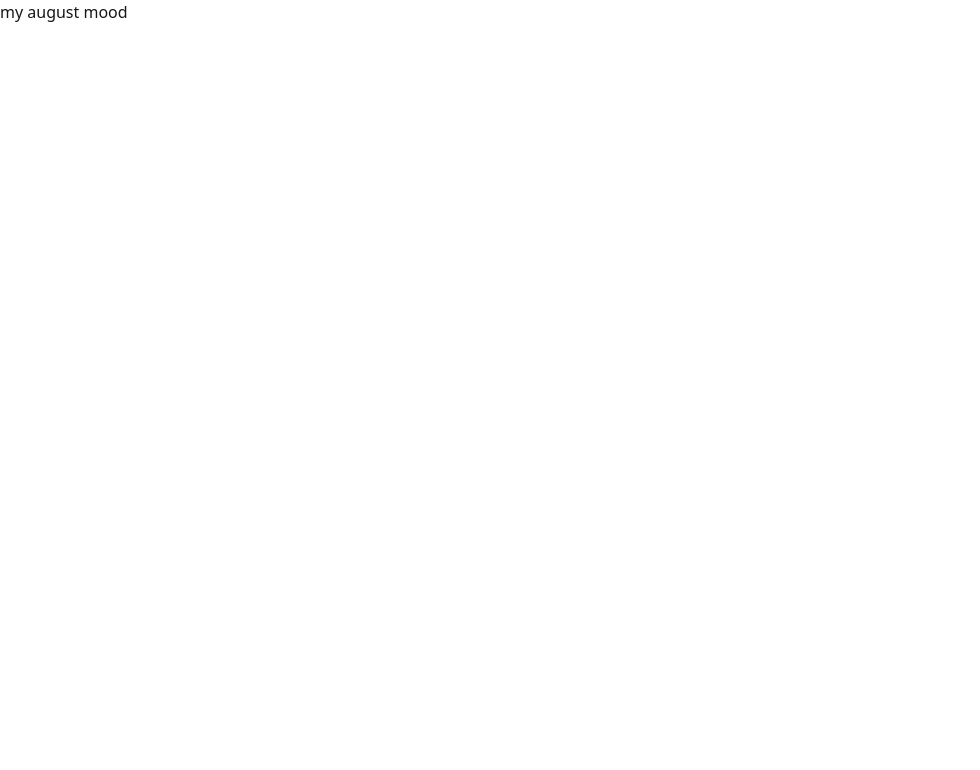
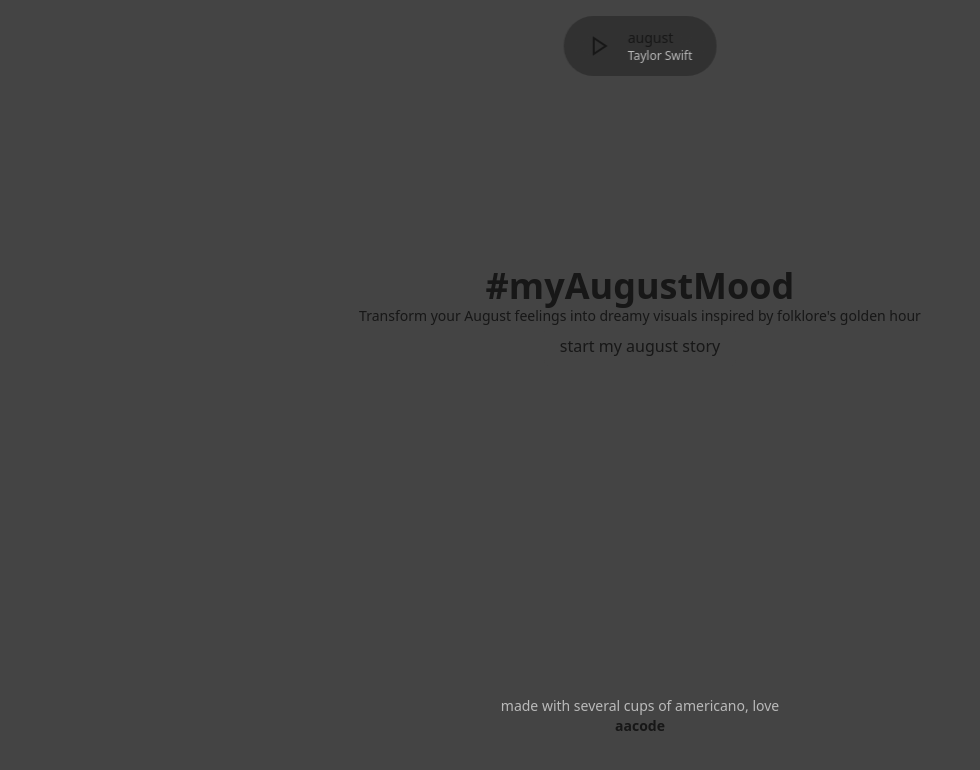
Before and after one commit to AureliaSindhu/august, a Next.js app: page / in a window 1280 px wide. Shown: the top 770 px of the page, without its empty margins (0-980 px from the left). Built offline with nearby package versions, Linux system fonts and the light colour scheme.

Commit message:
draft landing

```diff
--- a/app/globals.css
+++ b/app/globals.css
@@ -14,8 +14,13 @@
 @theme inline {
   --color-background: var(--background);
   --color-foreground: var(--foreground);
-  --font-sans: var(--font-geist-sans);
-  --font-mono: var(--font-geist-mono);
+  --color-primary: var(--primary);
+  --color-secondary: var(--secondary);
+  --color-tertiary: var(--tertiary);
+  --color-highlight: var(--highlight);
+  --color-accent: var(--accent);
+  --font-sans: var(--font-primary);
+  --font-mono: var(--font-primary);
 }
 
 @media (prefers-color-scheme: dark) {
--- a/app/page.tsx
+++ b/app/page.tsx
@@ -1,7 +1,15 @@
+import Nav from "@/components/Nav";
+import Hero from "@/components/Hero";
+import Footer from "@/components/Footer";
+
 export default function Home() {
   return (
-    <main>
-      <h1>my august mood</h1>
+    <main className="bg-primary text-foreground min-h-screen flex flex-col justify-between">
+      <Nav />
+      <div className="flex-1 flex items-center justify-center">
+        <Hero />
+      </div>
+      <Footer />
     </main>
   );
 }
--- /dev/null
+++ b/components/Footer.tsx
@@ -0,0 +1,7 @@
+export default function Footer() {
+    return (
+        <div className="max-w-4xl mx-auto p-16 flex flex-col items-center justify-center text-sm text-tertiary">
+            made with several cups of americano, love <span className="text-foreground font-bold">aacode</span>
+        </div>
+    );
+}
--- /dev/null
+++ b/components/Hero.tsx
@@ -0,0 +1,18 @@
+import Link from "next/link";
+
+export default function Hero() {
+    return (
+        <div className="bg-backrgound text-foreground max-w-4xl mx-auto p-16 flex flex-col items-center justify-center">
+            <h1 className="text-4xl font-bold text-center">#myAugustMood</h1>
+            <p className="text-sm text-center">
+                Transform your August feelings into dreamy visuals inspired by folklore's golden hour
+            </p>
+
+            <button className="bg-primary text-foreground px-4 py-2 rounded-md">
+                <Link href="/mood">
+                    start my august story
+                </Link>
+            </button>
+        </div>
+    );
+}
--- /dev/null
+++ b/components/Nav.tsx
@@ -0,0 +1,36 @@
+"use client";
+
+import { useState } from "react";
+
+export default function Nav() {
+    const [isPlaying, setIsPlaying] = useState(false);
+
+    const togglePlayback = () => {
+        setIsPlaying(!isPlaying);
+    };
+
+    return (
+        <div className="fixed top-4 left-1/2 -translate-x-1/2 bg-accent/80 backdrop-blur-lg rounded-full px-6 py-3 flex items-center gap-4">
+            <button
+                onClick={togglePlayback}
+                className="text-foreground hover:text-tertiary transition-colors"
+                aria-label={isPlaying ? "Pause" : "Play"}
+            >
+                {isPlaying ? (
+                    <svg xmlns="http://www.w3.org/2000/svg" width="24" height="24" fill="none" stroke="currentColor" strokeWidth="2">
+                        <rect x="6" y="4" width="4" height="16" rx="1" />
+                        <rect x="14" y="4" width="4" height="16" rx="1" />
+                    </svg>
+                ) : (
+                    <svg xmlns="http://www.w3.org/2000/svg" width="24" height="24" fill="none" stroke="currentColor" strokeWidth="2">
+                        <path d="M6 4l12 8-12 8V4z" />
+                    </svg>
+                )}
+            </button>
+            <div className="text-sm text-foreground">
+                <p className="font-medium">august</p>
+                <p className="text-tertiary text-xs">Taylor Swift</p>
+            </div>
+        </div>
+    );
+}
```
